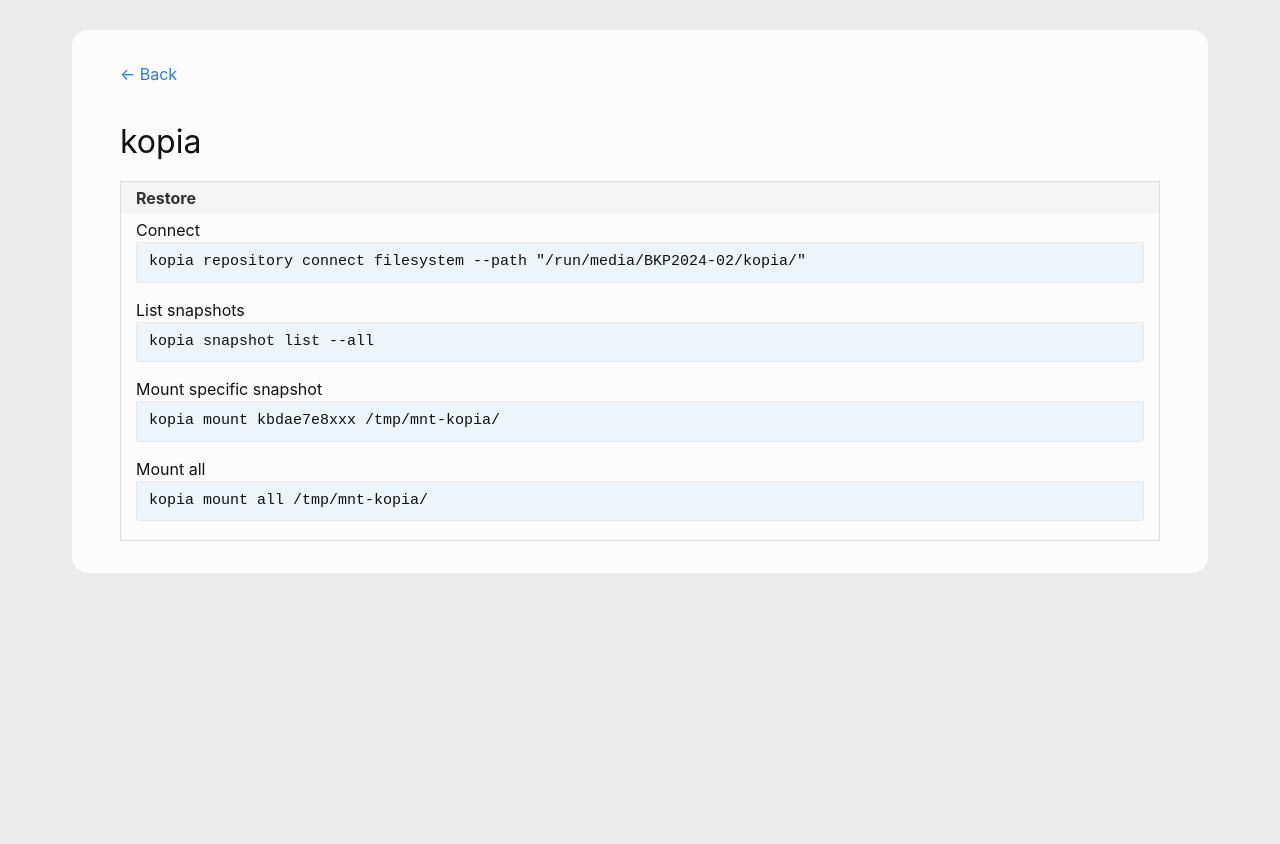
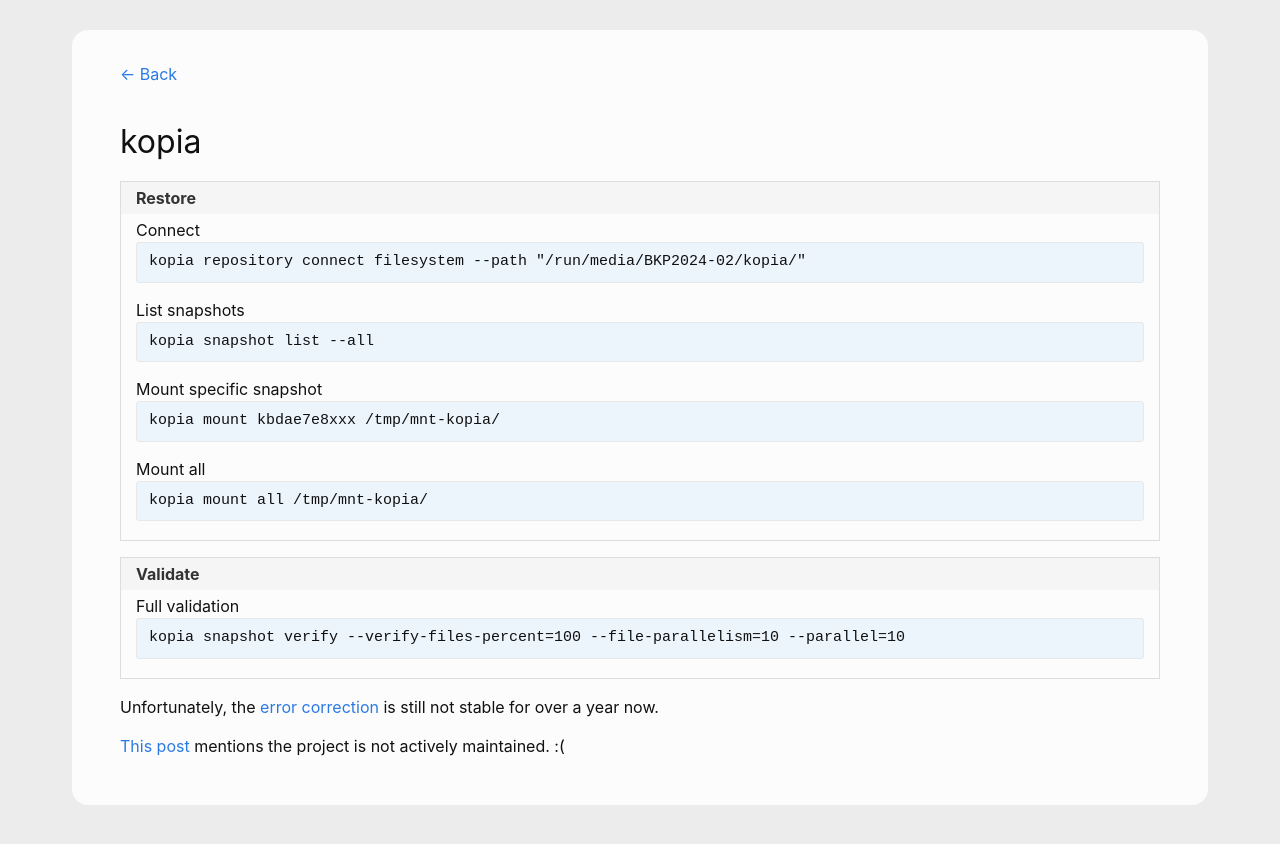
Before and after one commit to andreas-mausch/cheatsheets, a Jekyll site: the page built from _cheatsheets/kopia.md, in a window 1280 px wide. Shown: the top 844 px of the page. Built offline with Jekyll 4.4.1, drawn with Linux system fonts in a browser that asks for light colours.

Commit message:
kopia: Validation and error correction

```diff
--- a/_cheatsheets/kopia.md
+++ b/_cheatsheets/kopia.md
@@ -8,4 +8,12 @@
       List snapshots: kopia snapshot list --all
       Mount specific snapshot: kopia mount kbdae7e8xxx /tmp/mnt-kopia/
       Mount all: kopia mount all /tmp/mnt-kopia/
+  - name: Validate
+    commands:
+      Full validation: kopia snapshot verify --verify-files-percent=100 --file-parallelism=10 --parallel=10
 ---
+
+Unfortunately, the [error correction](https://kopia.io/docs/advanced/ecc/) is still not stable for over a year now.
+
+[This post](https://kopia.discourse.group/t/error-correction-algorithm-questions/1585) mentions the project
+is not actively maintained. :(
```
